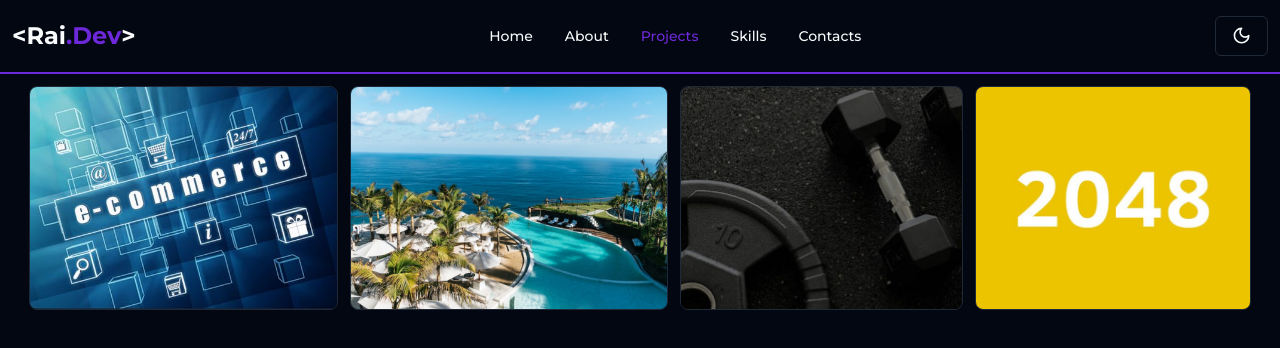
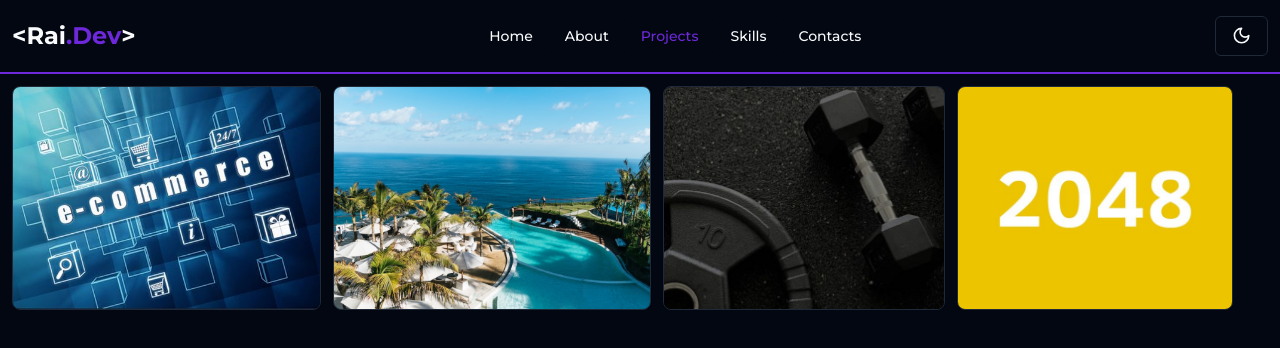
Before and after one commit to raigrc/ts-react-portfolio, a React (Vite) app: page /#/projects in a window 1280 px wide. Shown: the top 348 px of the page. Built offline with nearby package versions, Linux system fonts and the light colour scheme.

Commit message:
responsive projects

```diff
--- a/src/views/Projects.tsx
+++ b/src/views/Projects.tsx
@@ -108,14 +108,14 @@ const Projects: React.FC = () => {
   return (
     <section className="h-full px-3">
       <div className="max-w-screen-xl py-3 mx-auto">
-        <div className="relative flex flex-col flex-wrap h-full gap-3 overflow-hidden md:items-center md:justify-center md:flex-row lg:flex-nowrap">
+        <div className="relative flex flex-col flex-wrap h-full gap-3 overflow-hidden md:flex-row md:items-center md:justify-center lg:flex-nowrap lg:justify-normal">
           {allProjects.map((project, index) => (
             <Card
-              className={`group relative md:w-96 lg:w-auto lg:h-56 overflow-hidden px-0 ${
+              className={`group relative overflow-hidden px-0 md:w-96 lg:h-56 lg:w-auto ${
                 index === 3 && hoveredIndex !== null && hoveredIndex !== 3
-                  ? "lg:absolute lg:right-0 transform lg:last:translate-x-full"
+                  ? "transform lg:absolute lg:right-0 lg:translate-x-full"
                   : index === 0 && hoveredIndex !== null && hoveredIndex === 3
-                    ? "lg:absolute lg:left-0 transform lg:first:-translate-x-full"
+                    ? "transform lg:absolute lg:left-0 lg:-translate-x-full"
                     : "lg:hover:flex-1"
               } `}
               key={index}
```
